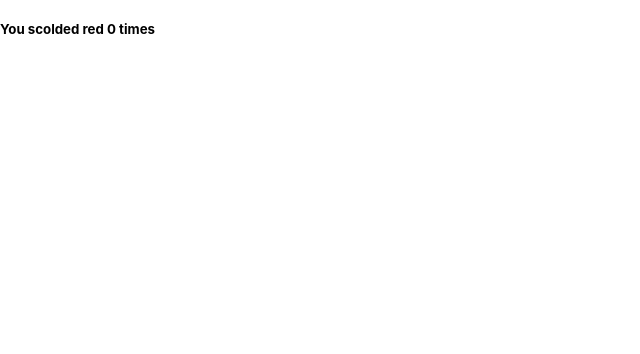
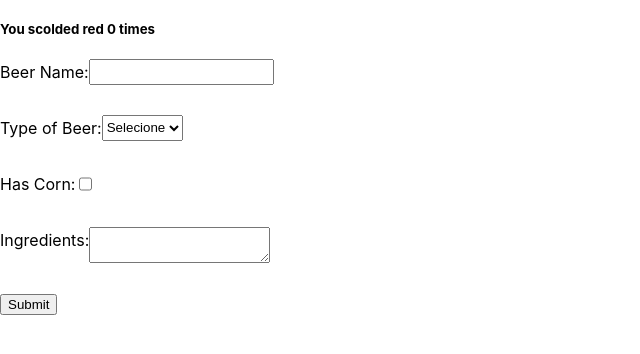
Before and after one commit to hmartins-ciandt/my-app3, a React (Create React App) app: page / in a window 1280 px wide. Shown: the part 410-764 px from the top of the page, without its empty margins (0-640 px from the left). Built offline with nearby package versions, Linux system fonts and the light colour scheme.

Commit message:
[BEESSP-2030][BEESSP-2036] criando createbeerform

```diff
--- a/src/App.css
+++ b/src/App.css
@@ -41,3 +41,13 @@
   height: 300px;
   width: 300px;
 }
+
+label {
+  display: flex;
+  flex-direction: row;
+  justify-content: flex-start;
+  text-align: left;
+  width: 400px;
+  line-height: 26px;
+  margin-bottom: 10px;
+}
--- a/src/App.tsx
+++ b/src/App.tsx
@@ -2,6 +2,7 @@ import React from 'react';
 import logo from './logo.svg';
 import './App.css';
 import DogDetails from './DogDetails/DogDetails';
+import CreateBeerForm from './BeerForm/CreateBeerForm';
 
 function App() {
 return (
@@ -10,6 +11,7 @@ return (
 <DogDetails dogName={'red'}
 dogImage={'https://i.natgeofe.com/n/4f5aaece-3300-41a4-b2a8-ed2708a0a27c/domestic-dog_thumb.jpg'}
 onBark = {alertDisplay} />
+<CreateBeerForm/>
 </div>
 );
 }
--- /dev/null
+++ b/src/BeerForm/CreateBeerForm.tsx
@@ -0,0 +1,45 @@
+import React, { useState } from 'react';
+import '../App.css';
+
+function CreateBeerForm() {
+const [beerName, setName] = useState("");
+const [beerType, setType] = useState("");
+const [hasCorn, setCorn] = useState(false);
+const [ingredients, setIng] = useState("");
+return (
+<div className="divForm" >
+<form>
+<label>
+Beer Name:
+<input type="text" name="beer" onChange={e =>setName(e.target.value)} ></input>
+</label>
+<br/>
+<label>
+Type of Beer:
+<select  onChange={e =>setType(e.target.value)}  >
+  <option value="" >Selecione</option>
+  <option value="ale">Ale</option>
+  <option value="lager">Lager</option>
+  <option value="stout">Stout</option>
+</select>
+</label>
+<br/>
+<label >
+Has Corn:
+<input type="checkbox" name="corn" onChange={() =>setCorn(!hasCorn)} ></input>
+</label>
+<br/>
+<label>
+Ingredients:
+<textarea onChange={e =>setIng(e.target.value)} ></textarea>
+</label>
+<br/>
+</form>
+<button onClick={() => console.log(`beer name: ${beerName}\ntype of beer: ${beerType}\nhas corn: ${hasCorn}\ningredients: ${ingredients}`) } >Submit</button>
+
+
+</div>
+);
+}
+
+export default CreateBeerForm;
```
Also changed, not shown: 2 other files (tests, documents, lock files or other folders).
